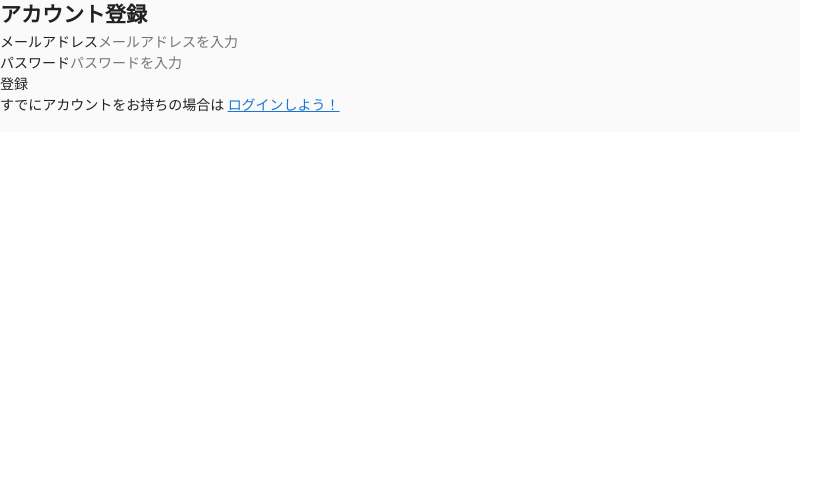
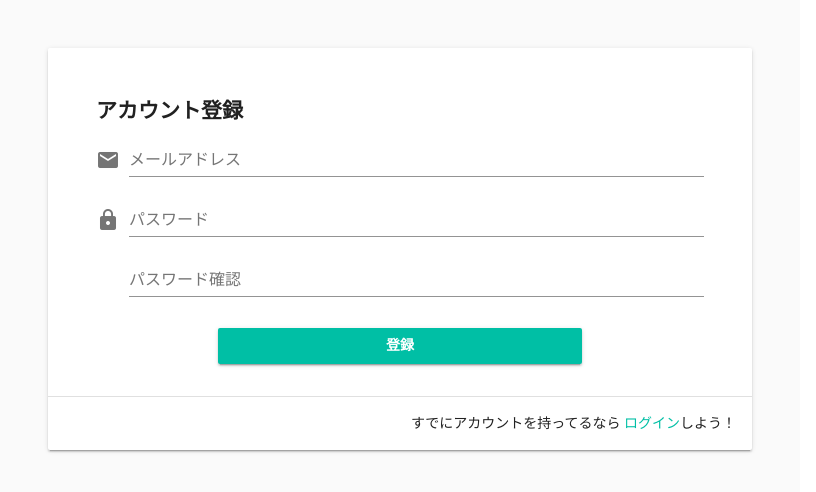
Before and after one commit to koskywalker/link-manager, a Vue app: page /signup in a window 1280 px wide. Shown: the top 492 px of the page, without its empty margins (0-816 px from the left). Built offline with nearby package versions, Linux system fonts and the light colour scheme; no server answers.

Commit message:
feat: 一旦完成かな？

```diff
--- a/src/App.vue
+++ b/src/App.vue
@@ -5,6 +5,15 @@
 </template>
 
 <style>
+a {
+  color: #00bfa5 !important;
+  text-decoration: none;
+}
+
+a:hover {
+  opacity: 0.8;
+}
+
 .main-wrap {
   min-height: initial;
   max-height: 100%;
@@ -14,4 +23,20 @@
 .main-wrap .application--wrap {
   min-height: initial;
 }
+
+.application .primary--text {
+  color: #00bfa5 !important;
+  caret-color: #00bfa5 !important;
+}
+
+.v-messages__message {
+  margin-top: 5px;
+}
+
+.form-btn .v-btn {
+  display: block;
+  font-weight: bold;
+  margin: 20px auto 0;
+  width: 60%;
+}
 </style>
--- a/src/components/HeaderArea.vue
+++ b/src/components/HeaderArea.vue
@@ -1,8 +1,7 @@
 <template>
   <v-layout row>
     <v-flex xs8 offset-xs2>
-      <v-toolbar color="teal
-      accent-4" dark app fixed>
+      <v-toolbar color="teal accent-4" dark app fixed>
         <v-text-field
           flat
           solo-inverted
--- a/src/components/ItemList.vue
+++ b/src/components/ItemList.vue
@@ -1,6 +1,6 @@
 <template>
   <div class="item-list">
-    <v-layout style="height: 400px;">
+    <v-layout>
       <v-flex style="overflow-y: scroll;">
         <v-data-table
           :items="tableItems"
@@ -17,11 +17,11 @@
               @keyup.74="jumpToTargetLink(props.item)"
               tabindex="0"
             >
-              <td>
+              <td class="item-list-col item-list__title">
                 <a :href="props.item.url" target="_blank" tabindex="-1">{{props.item.title}}</a>
               </td>
-              <td>{{props.item.comment}}</td>
-              <td class="justify-center align-center layout pl-5">
+              <td class="item-list-col item-list__comment">{{props.item.comment}}</td>
+              <td class="item-list-col item-list__btns justify-center align-center layout pl-5">
                 <v-icon small @click="editItem(props.item)" class="mr-4">edit</v-icon>
                 <v-icon small @click="deleteItem(props.item)">delete</v-icon>
               </td>
@@ -206,22 +206,7 @@ export default {
   padding: 0 20px;
 }
 
-.item-list .v-table__overflow th:first-child,
-.item-list .v-table__overflow td:first-child {
-  width: 50%;
-}
-
-.item-list .v-table__overflow th,
-.item-list .v-table__overflow td {
-  width: 30%;
-}
-
-.item-list .v-table__overflow th:last-child,
-.item-list .v-table__overflow td:last-child {
-  width: 20%;
-}
-
-.item-list .v-table__overflow td {
+.item-list-col {
   align-items: center;
   display: flex;
   overflow: hidden;
@@ -229,6 +214,7 @@ export default {
 
 .item-list .elevation-1 {
   box-shadow: none !important;
+  max-height: 400px;
 }
 
 table.v-table tbody tr:focus {
@@ -247,4 +233,28 @@ table.v-table tbody tr:focus {
 .v-table__overflow table.v-table tbody td {
   height: 40px;
 }
+
+.v-table__overflow table.v-table tbody td {
+  width: 100%;
+}
+
+.item-list .v-table__overflow th:first-child,
+.item-list .v-table__overflow .item-list__title {
+  width: 50%;
+}
+
+.item-list .v-table__overflow th,
+.item-list .v-table__overflow .item-list__comment {
+  width: 30%;
+}
+
+.item-list .v-table__overflow th:last-child,
+.item-list .v-table__overflow .item-list__btns {
+  width: 20%;
+}
+
+.item-list .v-alert {
+  margin: 0;
+  height: 40px;
+}
 </style>
--- a/src/views/Signin.vue
+++ b/src/views/Signin.vue
@@ -1,35 +1,60 @@
 <template>
-  <div class="signin">
-    <h2>ログイン</h2>
-    <form @submit.prevent="signIn">
-      <div class="item">
-        <label for="email">メールアドレス</label>
-        <input type="text" id="email" placeholder="メールアドレスを入力" v-model="email">
-      </div>
-      <div class="item">
-        <label for="password">パスワード</label>
-        <input type="password" id="password" placeholder="パスワードを入力" v-model="password">
-      </div>
-      <button type="submit">ログイン</button>
-    </form>
-    <p>
-      まだアカウントを持っていないなら
-      <router-link to="/signup">アカウントを作成</router-link>しよう！
-    </p>
-  </div>
+  <v-layout justify-center>
+    <v-flex xs12 class="pa-5">
+      <v-card>
+        <v-card-text class="pt-5 px-5">
+          <h2>ログイン</h2>
+          <v-form @submit.prevent="signIn">
+            <v-text-field
+              prepend-icon="email"
+              v-model="email"
+              :rules="[rules.required, rules.email]"
+              label="メールアドレス"
+              validate-on-blur
+            ></v-text-field>
+            <v-text-field
+              prepend-icon="lock"
+              v-model="password"
+              :rules="[rules.required]"
+              :type="'password'"
+              label="パスワード"
+              validate-on-blur
+            ></v-text-field>
+            <v-flex class="form-btn">
+              <v-btn type="submit" color="teal accent-4" dark>ログイン</v-btn>
+            </v-flex>
+          </v-form>
+        </v-card-text>
+        <v-divider class="mt-3"></v-divider>
+        <v-card-actions class="pa-3">
+          <p class="ml-auto">
+            まだアカウントを持っていないなら
+            <router-link to="/signup">アカウントを作成</router-link>しよう！
+          </p>
+        </v-card-actions>
+      </v-card>
+    </v-flex>
+  </v-layout>
 </template>
 
 <script>
-import firebase from '../firebase'
+import firebase from 'firebase/app'
 
 export default {
-  name: 'Signin',
   data () {
     return {
       email: '',
-      password: ''
+      password: '',
+      rules: {
+        required: value => !!value || '必須項目です。',
+        email: value => {
+          const pattern = /^(([^<>()[\]\\.,;:\s@"]+(\.[^<>()[\]\\.,;:\s@"]+)*)|(".+"))@((\[[0-9]{1,3}\.[0-9]{1,3}\.[0-9]{1,3}\.[0-9]{1,3}])|(([a-zA-Z\-0-9]+\.)+[a-zA-Z]{2,}))$/
+          return pattern.test(value) || '正しい形式ではありません。'
+        }
+      }
     }
   },
+
   methods: {
     signIn () {
       firebase.auth().signInWithEmailAndPassword(
--- a/src/views/Signup.vue
+++ b/src/views/Signup.vue
@@ -1,37 +1,71 @@
 <template>
-  <div class="signup">
+  <v-layout justify-center>
+    <v-flex xs12 class="pa-5">
+      <v-card>
+        <v-card-text class="pt-5 px-5">
           <h2>アカウント登録</h2>
-    <form @submit.prevent="signUp">
-      <div class="item">
-        <label for="email">メールアドレス</label>
-        <input type="text" id="email" placeholder="メールアドレスを入力" v-model="email">
-      </div>
-      <div class="item">
-        <label for="password">パスワード</label>
-        <input type="password" id="password" placeholder="パスワードを入力" v-model="password">
-      </div>
-      <button type="submit">登録</button>
-    </form>
-    <p>
-      すでにアカウントをお持ちの場合は
-      <router-link to="/signin">ログインしよう！</router-link>
+          <v-form @submit.prevent="signUp">
+            <v-text-field
+              prepend-icon="email"
+              v-model="email"
+              :rules="[rules.required, rules.email]"
+              label="メールアドレス"
+              validate-on-blur
+            ></v-text-field>
+            <v-text-field
+              prepend-icon="lock"
+              v-model="password"
+              :rules="[rules.required]"
+              :type="'password'"
+              label="パスワード"
+              validate-on-blur
+            ></v-text-field>
+            <v-text-field
+              v-model="passwordVerify"
+              :rules="[rules.required]"
+              :type="'password'"
+              label="パスワード確認"
+              validate-on-blur
+              style="margin-left: 33px;"
+            ></v-text-field>
+            <v-flex class="form-btn">
+              <v-btn type="submit" color="teal accent-4" dark>登録</v-btn>
+            </v-flex>
+          </v-form>
+        </v-card-text>
+        <v-divider class="mt-3"></v-divider>
+        <v-card-actions class="pa-3">
+          <p class="ml-auto">
+            すでにアカウントを持ってるなら
+            <router-link to="/signin">ログイン</router-link>しよう！
           </p>
-  </div>
+        </v-card-actions>
+      </v-card>
+    </v-flex>
+  </v-layout>
 </template>
 
 <script>
-import firebase from '../firebase'
+import firebase from 'firebase/app'
 
 export default {
-  name: 'Signup',
   data () {
     return {
       email: '',
-      password: ''
+      password: '',
+      passwordVerify: '',
+      rules: {
+        required: value => !!value || '必須項目です。',
+        email: value => {
+          const pattern = /^(([^<>()[\]\\.,;:\s@"]+(\.[^<>()[\]\\.,;:\s@"]+)*)|(".+"))@((\[[0-9]{1,3}\.[0-9]{1,3}\.[0-9]{1,3}\.[0-9]{1,3}])|(([a-zA-Z\-0-9]+\.)+[a-zA-Z]{2,}))$/
+          return pattern.test(value) || '正しい形式ではありません。'
+        }
+      }
     }
   },
   methods: {
     signUp () {
+      if (this.password === this.passwordVerify) {
         firebase.auth().createUserWithEmailAndPassword(
           this.email,
           this.password
@@ -42,6 +76,9 @@ export default {
           .catch((error) => {
             alert(error.message)
           })
+      } else {
+        alert('パスワードが一致していません。')
+      }
     }
   }
 }
```
Lines whose indentation alone changed are shown as unchanged.
